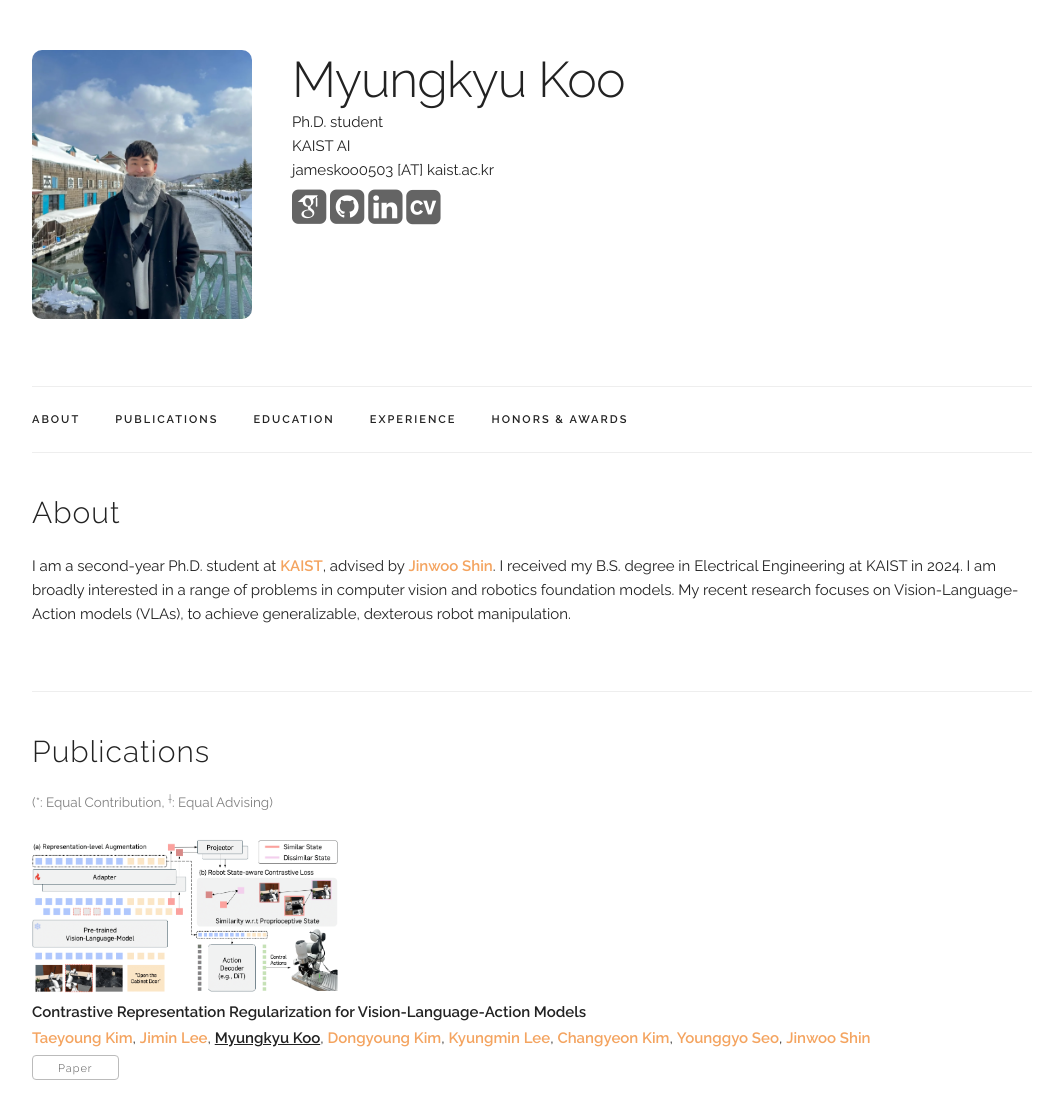
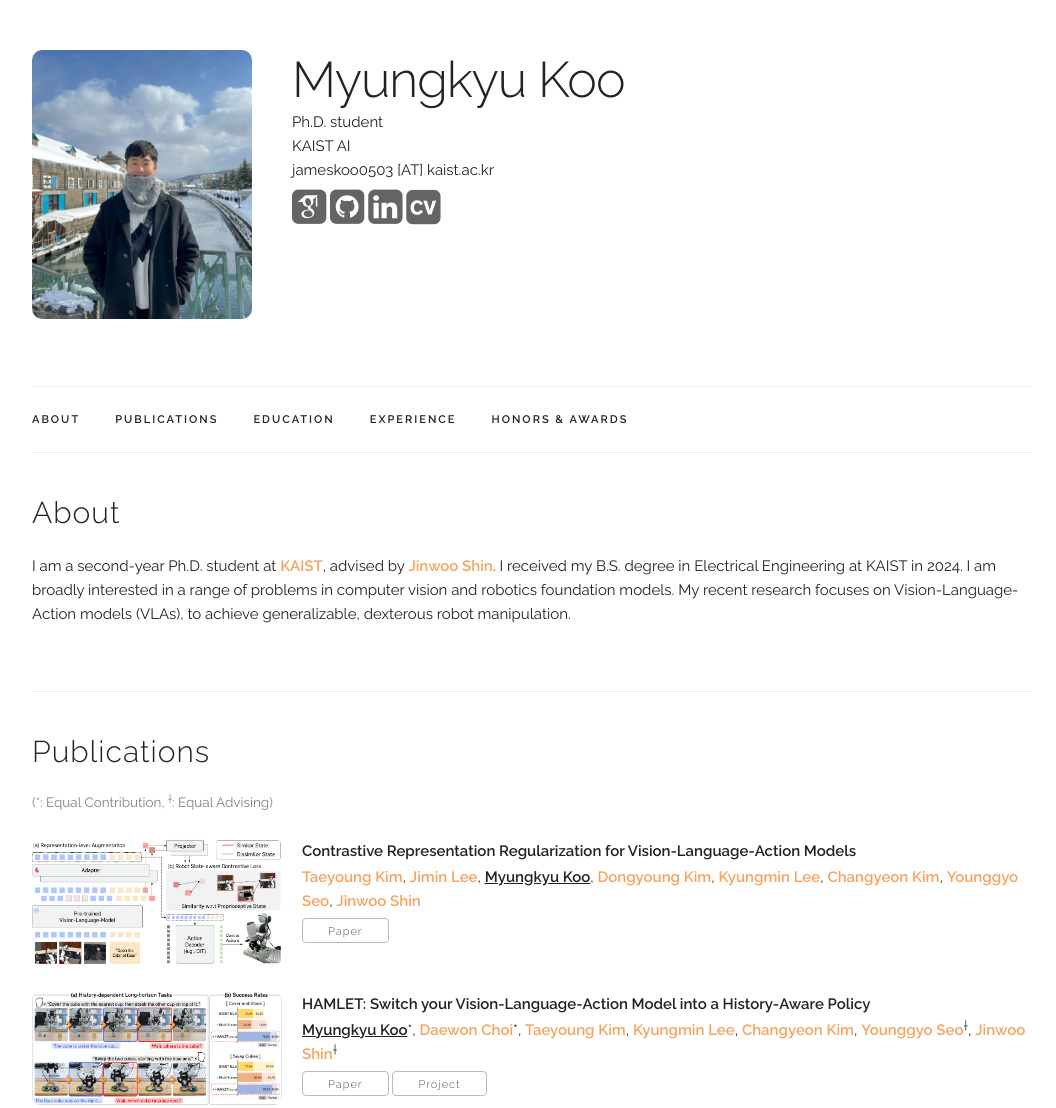
Before and after one commit to myungkyuKoo/myungkyuKoo.github.io, a Jekyll site: the page built from index.html, in a window 1280 px wide. Shown: the top 1108 px of the page, without its empty margins (108-1164 px from the left). Built offline with Jekyll 4.4.1, drawn with Linux system fonts in a browser that asks for light colours; some web fonts are replaced.

Commit message:
flex layout for publications

```diff
--- a/index.html
+++ b/index.html
@@ -39,13 +39,11 @@ layout: default
       {% assign selected_papers = site.data.publications.papers | where: "selected", "y" %}
       {% for paper in selected_papers %}
         <div class="paper">
-          <div class="row">
-            <div class="four columns">
-              <div class="figure">
-                <img src="{{ paper.image }}" width="100%">
-              </div>
+          <div class="paper-row">
+            <div class="paper-image">
+              <img src="{{ paper.image }}" alt="paper image">
             </div>
-            <div class="twelve columns">
+            <div class="paper-info">
               <p class="title"><b>{{ paper.title }}</b></p>
               <p>{{ paper.authors }}</p>
               <p><i>{{ paper.venue }}</i></p>
@@ -53,23 +51,12 @@ layout: default
                 {% if paper.paper_pdf %}
                   <a class="button" href="{{ paper.paper_pdf }}" target="_blank">Paper</a>
                 {% endif %}
-
                 {% if paper.project_page %}
                   <a class="button" href="{{ paper.project_page }}" target="_blank">Project</a>
                 {% endif %}
-
-                {% if paper.slides %}
-                  <a class="button" href="{{ paper.slides | prepend: site.baseurl }}" target="_blank">Slides</a>
-                {% endif %}
-
-                {% if paper.poster %}
-                  <a class="button" href="{{ paper.poster | prepend: site.baseurl }}" target="_blank">Poster</a>
-                {% endif %}
-
                 {% if paper.video %}
                   <a class="button" href="{{ paper.video }}" target="_blank">Video</a>
                 {% endif %}
-
                 {% if paper.code %}
                   <a class="button" href="{{ paper.code }}" target="_blank">Code</a>
                 {% endif %}
```
Also changed, not shown: libs/custom/my_css.css.
